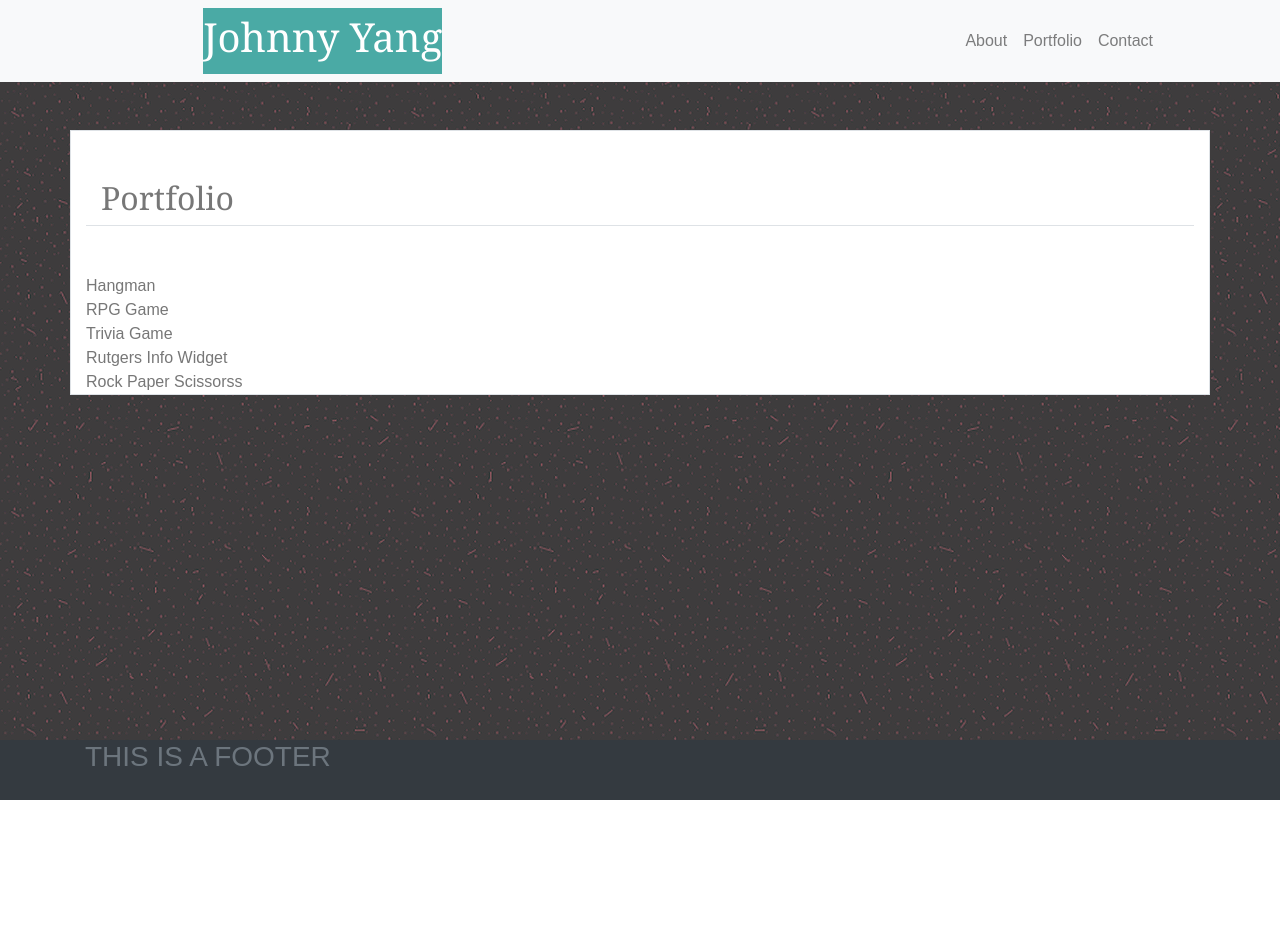
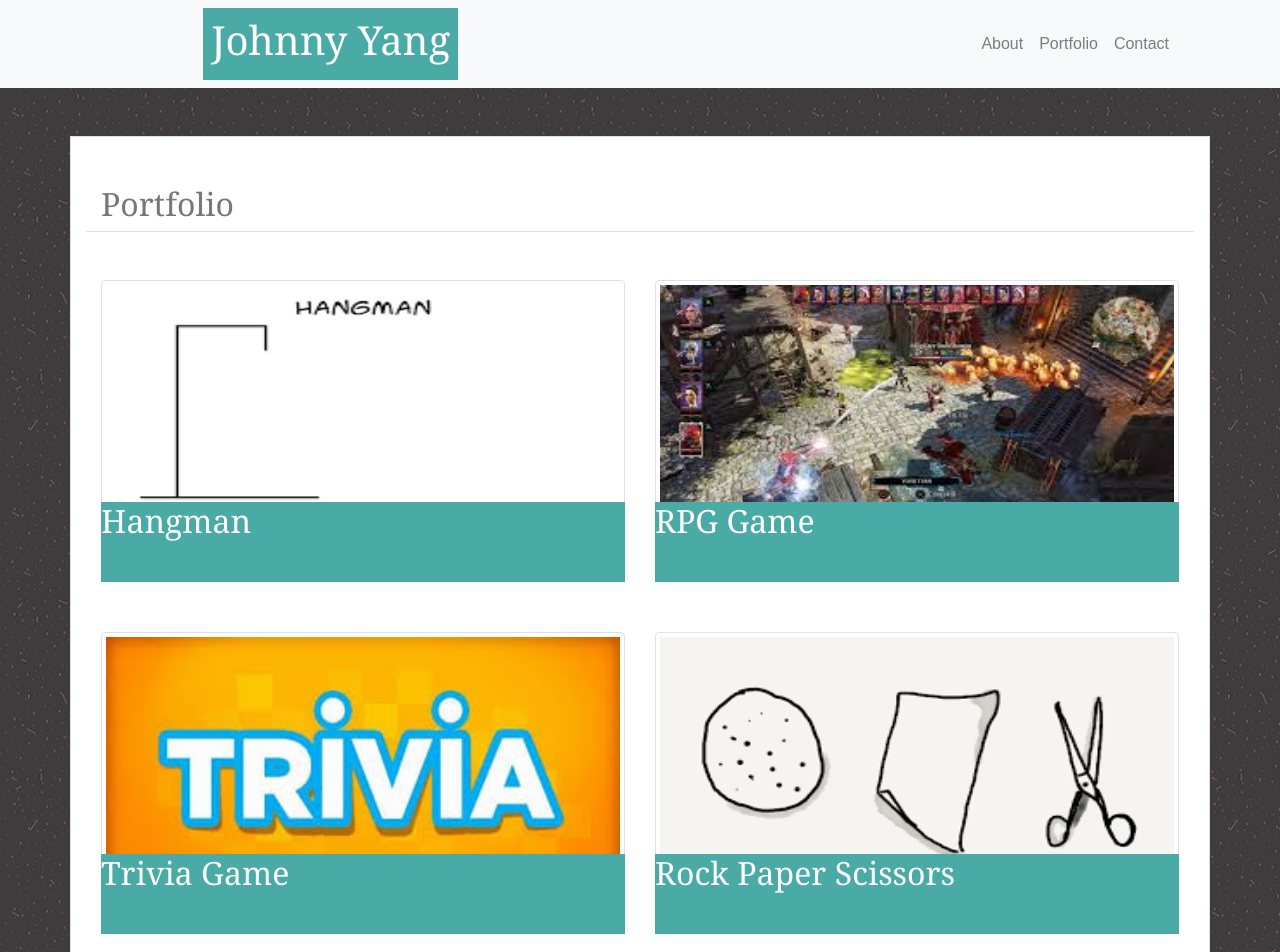
Before and after one commit to jyang108/johnnyyang.github.io, a plain HTML site: page homework-2/portfolio.html in a window 1280 px wide. Shown: the top 952 px of the page. Before the commit the page ends 800 px from the top, so only its background shows below. Drawn offline with nearby package versions, Linux system fonts and the light colour scheme.

Commit message:
finished pages. no read me yet

```diff
--- a/homework-2/assets/css/style.css
+++ b/homework-2/assets/css/style.css
@@ -41,6 +41,20 @@ img {
     background-color: #f5f5f5;
   }
 
+  .img-thumbnail {
+    height: 17rem;
+  }
+
+  .caption {
+    height: 5rem;
+    position: relative;
+    bottom: 50px;
+    color: #ffffff;
+    background-color: #4aaaa5;
+  }
+
+
+
 
 
 
@@ -50,3 +64,10 @@ img {
     }
 
   }
+
+@media only screen and (max-width: 768px) {
+    .nav-item {
+        border-style: none;
+    }
+
+}
--- a/homework-2/portfolio.html
+++ b/homework-2/portfolio.html
@@ -13,19 +13,19 @@
             <header class="navbar navbar-expand-md navbar-light bg-light">
 
 
-            <a class="navbar-brand" id="navname" href="#"><h1>Johnny Yang</h1></a>
+                    <a class="navbar-brand p-2" id="navname" href="#"><h1>Johnny Yang</h1></a>
                     <button class="navbar-toggler" type="button" data-toggle="collapse" data-target="#navbarNav" aria-controls="navbarNav" aria-expanded="false" aria-label="Toggle navigation">
                             <span class="navbar-toggler-icon"></span>
                     </button>
                     <div class="collapse navbar-collapse" id="navbarNav">
                             <ul class="navbar-nav">
-                      <li class="nav-item">
+                              <li class="nav-item ">
                                 <a class="nav-link" href="index.html">About</a>
                               </li>
-                      <li class="nav-item">
+                              <li class="nav-item  ">
                                 <a class="nav-link" href="portfolio.html">Portfolio</a>
                               </li>
-                      <li class="nav-item">
+                              <li class="nav-item  ">
                                 <a class="nav-link" href="contact.html">Contact</a>
                               </li>
                             </ul>
@@ -39,37 +39,39 @@
                 <h2>Portfolio</h2>
             </section>
 
-            <section>
+            <section class="col-md-12">
 
-                <div style="background-image: url(assets/images/hangman.png)">
-
-                    <div>Hangman</div>
-
+                <div class="row">
+                    <div class="col-md-6">
+                        <img src="assets/images/hangman.png" alt="..." class="img-thumbnail img-fluid">
+                        <div class="caption"><h2 class="align-middle">Hangman</h2></div>
+                    </div>
+                    <div class="col-md-6">
+                        <img src="assets/images/rpg.jpg" alt="..." class="img-thumbnail img-fluid">
+                        <div class="caption"><h2 class="align-middle">RPG Game</h2></div>
+                    </div>
+                </div>
+                <div class="row">
+                    <div class="col-md-6">
+                        <img src="assets/images/trivia.jpg" alt="..." class="img-thumbnail img-fluid">
+                        <div class="caption"><h2 class="align-middle">Trivia Game</h2></div>
+                    </div>
+                    <div class="col-md-6">
+                        <img src="assets/images/rps.png" alt="..." class="img-thumbnail img-fluid">
+                        <div class="caption"><h2 class="align-middle">Rock Paper Scissors</h2></div>
+                    </div>
+                </div>
+                <div class="row">
+                    <div class="col-md-6">
+                            <img src="assets/images/info.jpg" alt="..." class="img-thumbnail img-fluid">
+                            <div class="caption"><h2 class="align-middle">Rutgers Info Widget</h2></div>
+                    </div>
+                    <div class="col-md-6">
+                            <div></div>
+                    </div>
                 </div>
 
-                <div style="background-image: url(assets/images/rpg.jpg)">
 
-                    <div>RPG Game</div>
-
-                </div>
-
-                <div style="background-image: url(assets/images/trivia.jpg)">
-
-                    <div>Trivia Game</div>
-
-                </div>
-
-                <div style="background-image: url(assets/images/info.jpg)">
-
-                    <div>Rutgers Info Widget</div>
-
-                </div>
-
-                <div style="background-image: url(assets/images/rps.png)">
-
-                    <div >Rock Paper Scissorss</div>
-
-                </div>
             </section>
 
 
@@ -78,15 +80,14 @@
 
         <footer id="footer" class="bg-dark">
                 <div class="container">
-                    <h3 class="text-muted">THIS IS A FOOTER</h3>
+                    <h2 class="text-muted">THIS IS A FOOTER</h2>
 
                 </div>
         </footer>
 
-
-
-
-
+        <script src="https://code.jquery.com/jquery-3.3.1.slim.min.js" integrity="sha384-q8i/X+965DzO0rT7abK41JStQIAqVgRVzpbzo5smXKp4YfRvH+8abtTE1Pi6jizo" crossorigin="anonymous"></script>
+        <script src="https://cdnjs.cloudflare.com/ajax/libs/popper.js/1.14.7/umd/popper.min.js" integrity="sha384-UO2eT0CpHqdSJQ6hJty5KVphtPhzWj9WO1clHTMGa3JDZwrnQq4sF86dIHNDz0W1" crossorigin="anonymous"></script>
+        <script src="https://stackpath.bootstrapcdn.com/bootstrap/4.3.1/js/bootstrap.min.js" integrity="sha384-JjSmVgyd0p3pXB1rRibZUAYoIIy6OrQ6VrjIEaFf/nJGzIxFDsf4x0xIM+B07jRM" crossorigin="anonymous"></script>
 
     </body>
 
```
Also changed, not shown: homework-2/contact.html (+8 -5 lines), homework-2/index.html (+9 -1 lines), homework-2/assets/images/hangman.png (added), homework-2/assets/images/info.jpg (added), homework-2/assets/images/rpg.jpg (added), homework-2/assets/images/rps.png (added), homework-2/assets/images/trivia.jpg (added). Lines whose indentation alone changed are shown as unchanged.
